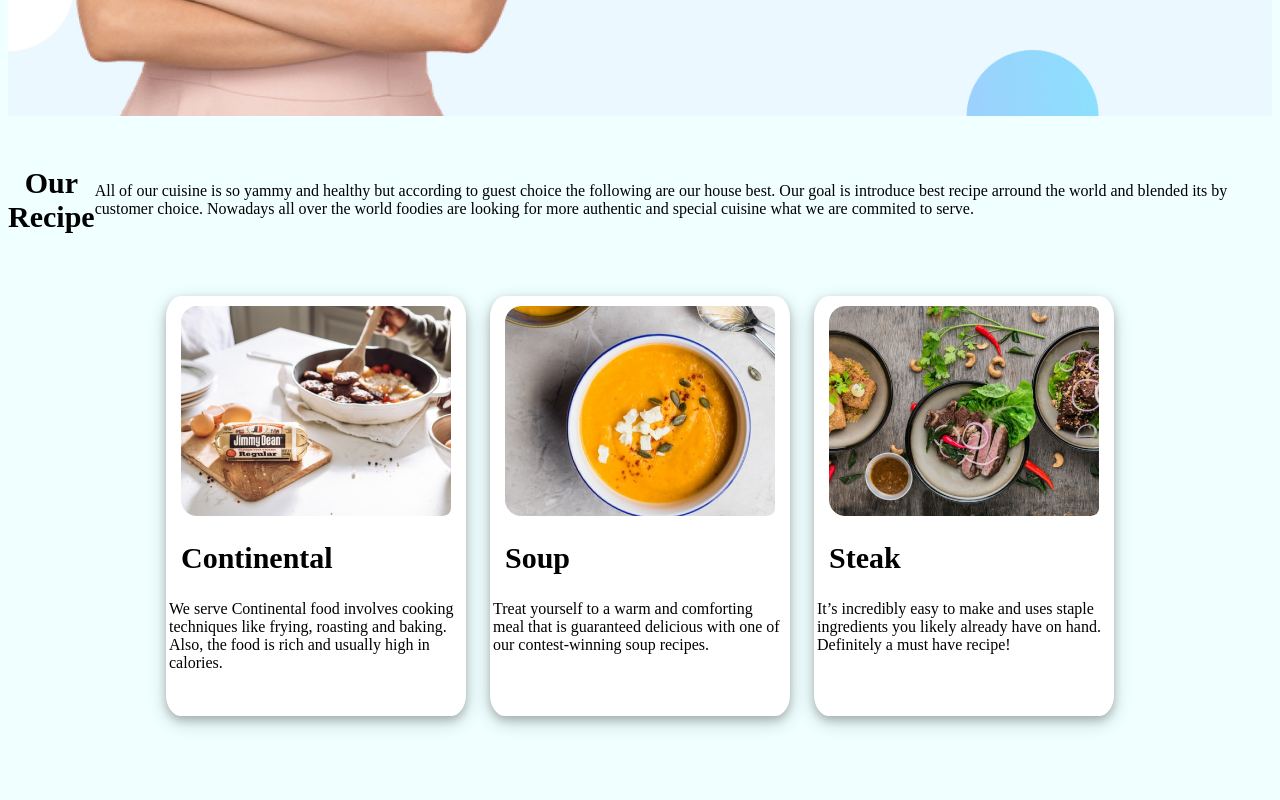
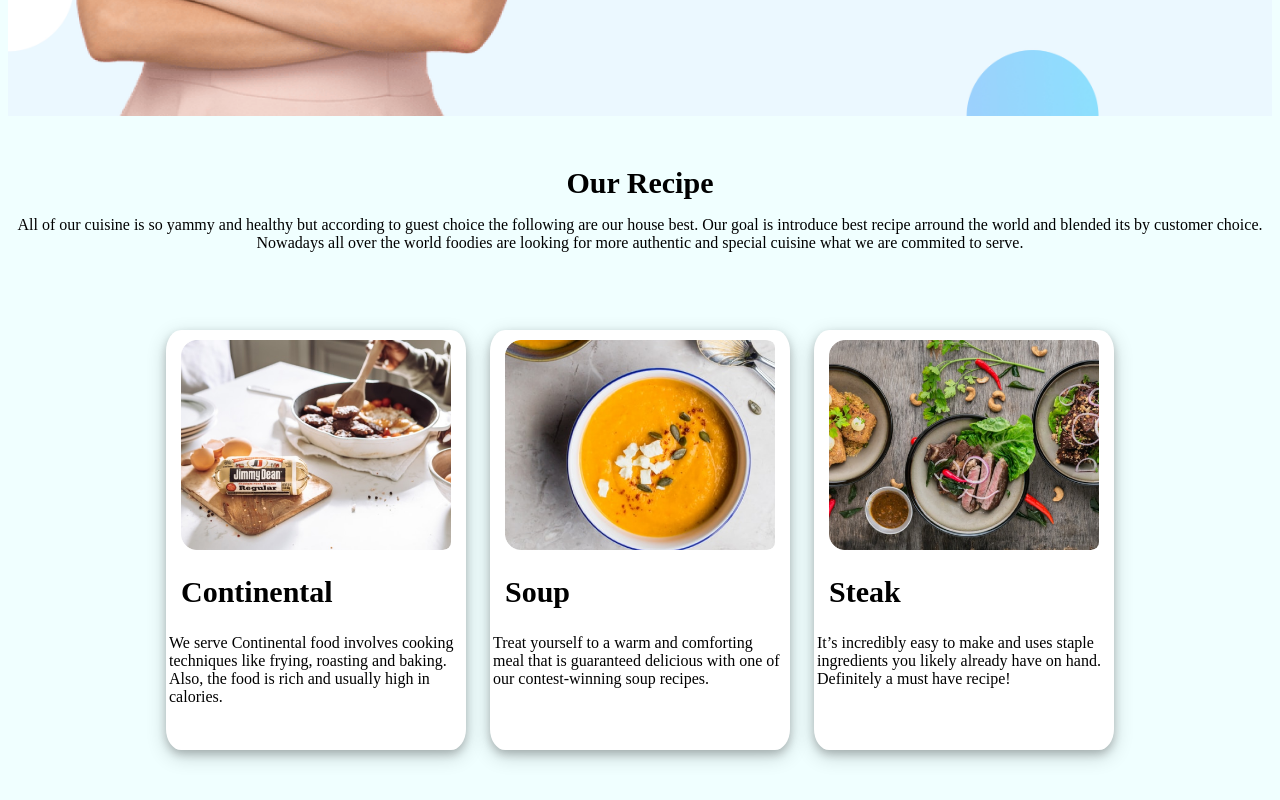
Before and after one commit to nantukchy/Food-Station-Assignment, a plain HTML site: page index.html in a window 1280 px wide. Shown: the part 883-1683 px from the top of the page. Before the commit the page ends 1661 px from the top, so only its background shows below. Drawn offline with Linux system fonts and the light colour scheme.

Commit message:
second  part

```diff
--- a/index.html
+++ b/index.html
@@ -39,10 +39,11 @@
 
 </section>
 <section class="Our-Recipe">
+   <div>
     <h1>Our Recipe</h1>
     <p>All of our cuisine is so yammy and healthy but according to guest choice the following are our house best. Our goal is introduce best recipe arround the world and blended its by customer choice. Nowadays all over the world foodies are looking for more authentic and special cuisine what we are commited to serve. </p>
+   </div>
 </section>
-
 <section class="container">
     <div class="recipe">
         <div class="recipe-img recipe-1">
@@ -64,5 +65,6 @@
     </div>
 
 </section>
+
 </body>
 </html>
--- a/style.css
+++ b/style.css
@@ -55,8 +55,8 @@ margin-top: 20%;
     margin: 0 auto;
     text-align: center;
 }
-.Our-Recipe h1{
-    text-align: ;
+.Our-Recipe p{
+    text-align: center;
 }
 .container{
     display: flexbox;
```
